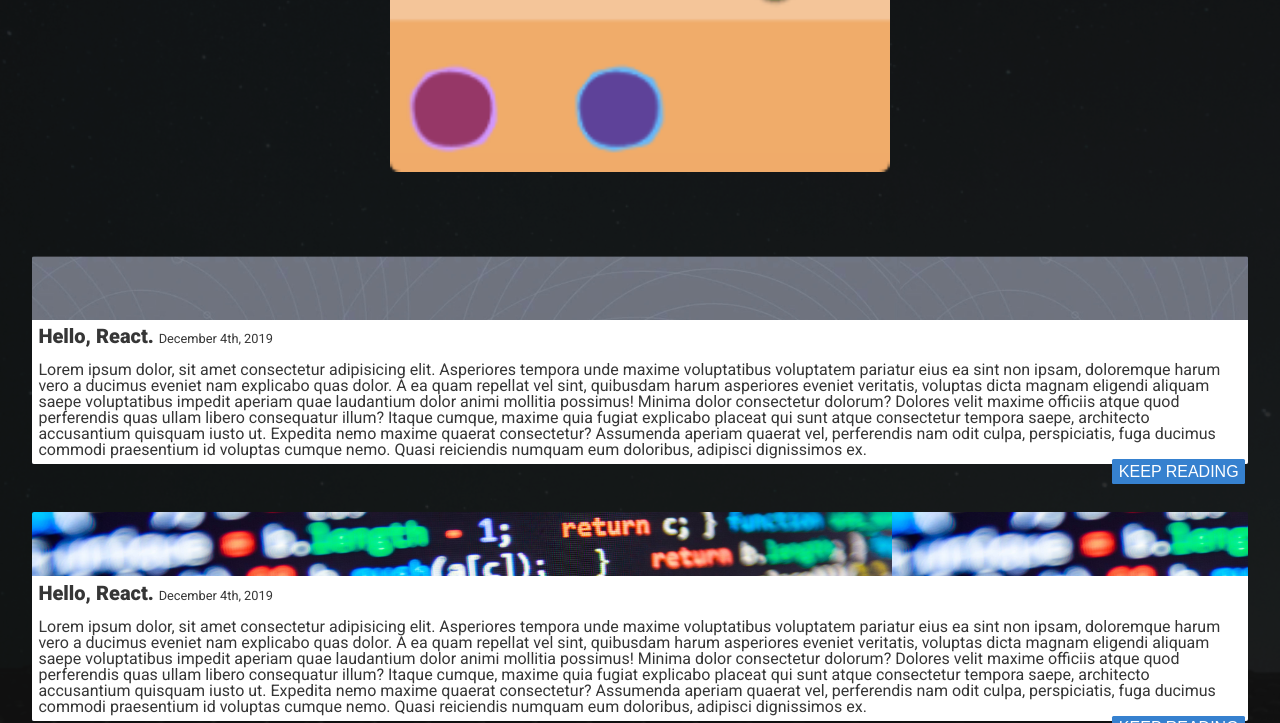
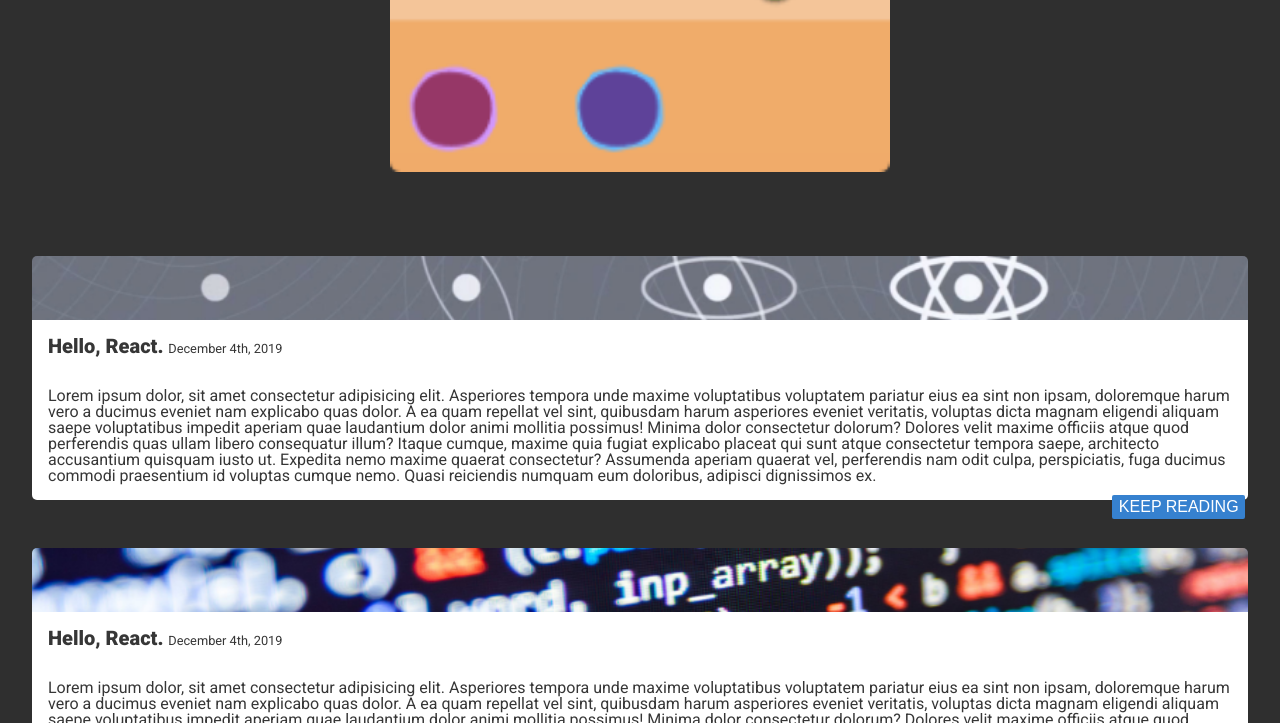
Before and after one commit to TatyCat/jasonfolio, a website: page public/index.html in a window 1280 px wide. Shown: the part 2077-2800 px from the top of the page. Drawn offline with Linux system fonts and the light colour scheme.

Commit message:
Completed Mobile page minus chat bubble triangle

```diff
--- a/public/index.html
+++ b/public/index.html
@@ -30,10 +30,10 @@
       </section>
 
       <article class="article-1">
+        <header>
+          <!-- BLANK -->
+        </header>
         <div>
-          <header>
-            <!-- BLANK -->
-          </header>
           <h2>
             <span>Hello, React.</span> December 4th, 2019
           </h2>
@@ -42,8 +42,6 @@
           </p>
         </div>
         <button>KEEP READING</button>
-
-        <!-- negative value button -->
       </article>
 
       <article class="article-2">
--- a/public/screen.css
+++ b/public/screen.css
@@ -10,7 +10,7 @@ body {
   margin: 0;
   min-height: 100%;
   font-family: 'Roboto', sans-serif;
-  background: url(images/space.png);
+  /* background: url(images/space.png); */
   background-repeat: no-repeat;
   background-attachment: fixed;
   background-position: relative;
@@ -56,7 +56,6 @@ body>header h1{
   padding-bottom: 7vh;
   margin-left: .3rem;
   background-color: rgb(240, 255, 255);
-  border-radius: 4px;
   height: 2.3rem;
   position: relative;
 }
@@ -94,9 +93,12 @@ main section {
 }
 
 article{
-  border-radius: 2px;
   font-size: 2vh;
   color: #363636;
+}
+
+article header{
+  border-radius: 5px 5px 0 0 ;
 }
 
 article h2{
@@ -111,42 +113,43 @@ article h2 span{
   padding-right: .1rem;
 }
 
+article h2, article p{
+  padding: 1rem;
+}
+
 .article-1 div, .article-2 div{
   background-color: white;
-  border-radius: 0 0 2px 2px;
-  padding: .4rem;
+  border-radius: 0 0 5px 5px;
 }
 
 .article-1, .article-2{
-  background-color: rgb(60, 60, 60);
-  background-position: top;
-  /* border-radius: 2px; */
-  background-repeat: no-repeat;
-  padding-top: 4rem;
-  background-size: cover;
-  background-attachment: scroll;
-  background-position-y: 20%;
   margin-bottom: 3rem;
   margin-left: 2rem;
   margin-right: 2rem;
 }
 
 .article-1 header, .article-2 header{
+  background-color: rgb(60, 60, 60);
   background-position-y: 50%;
+  background-image: no-repeat;
+  padding-top: 4rem;
+  background-size: cover;
+  background-position-y: 50%;
+
 }
 
-.article-1{
-  background: url("images/react.png");
+.article-1 header{
+  background-image: url("images/react.png");
 }
 
-.article-2{
-  background: url("images/code.png");
+.article-2 header{
+  background-image: url("images/code.png");
 }
 
 button{
   color: white;
   background-color: #3681CF;
-  border-radius: 1.5px;
+  border-radius: 2px;
   border: 0;
   padding: .2rem .4rem;
   font-size: 2vh;
@@ -154,7 +157,6 @@ button{
   margin-top: -5px;
   margin-right: 3px;
 }
-
 
 /* ----Footer */
 footer{
@@ -197,7 +199,7 @@ footer p:nth-child(7){
 
 
 
-/* Media Query */
+/* ----Media Query */
 /* main section {
   display: flex;
   flex-flow: row nowrap;
```
